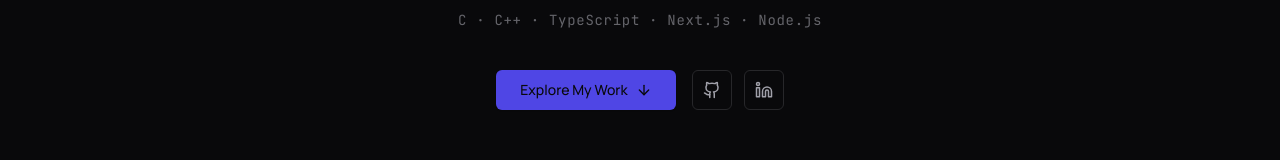
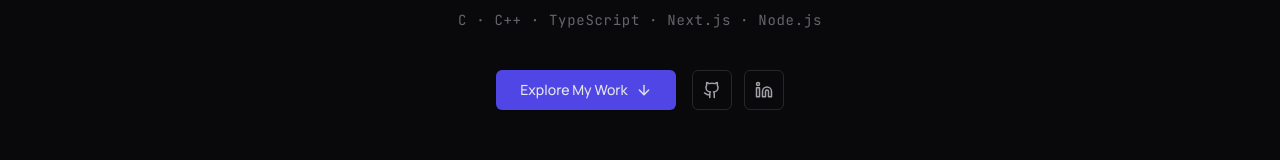
Before and after one commit to AyoubLamini/Portfolio, a Next.js app: page / in a window 1280 px wide. Shown: the part 424-584 px from the top of the page. Built offline with nearby package versions, Linux system fonts and the light colour scheme.

Commit message:
changed text color

```diff
--- a/components/sections/Hero.tsx
+++ b/components/sections/Hero.tsx
@@ -70,7 +70,7 @@ export default function Hero() {
                 >
                     <button
                         onClick={scrollToAbout}
-                        className="group flex items-center gap-2 px-6 py-2.5 rounded-md font-sans text-sm font-medium bg-primary text-neutral-bg hover:bg-primary-hover transition-colors duration-150 shadow-sm"
+                        className="group flex items-center gap-2 px-6 py-2.5 rounded-md font-sans text-sm font-medium bg-primary text-gray-200 hover:bg-primary-hover transition-colors duration-150 shadow-sm"
                     >
                         Explore My Work
                         <ArrowDown size={16} className="group-hover:translate-y-0.5 transition-transform duration-150" />
```
